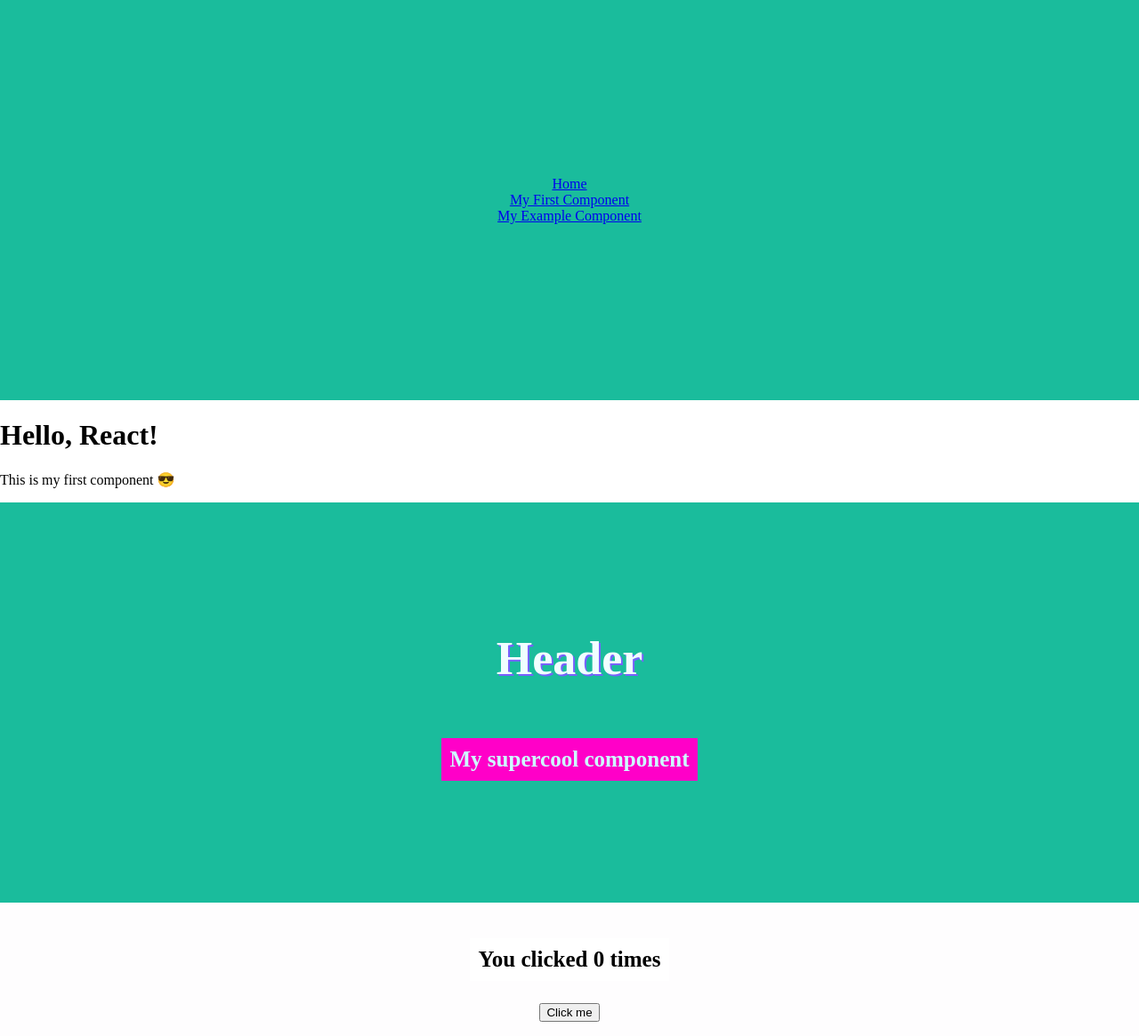
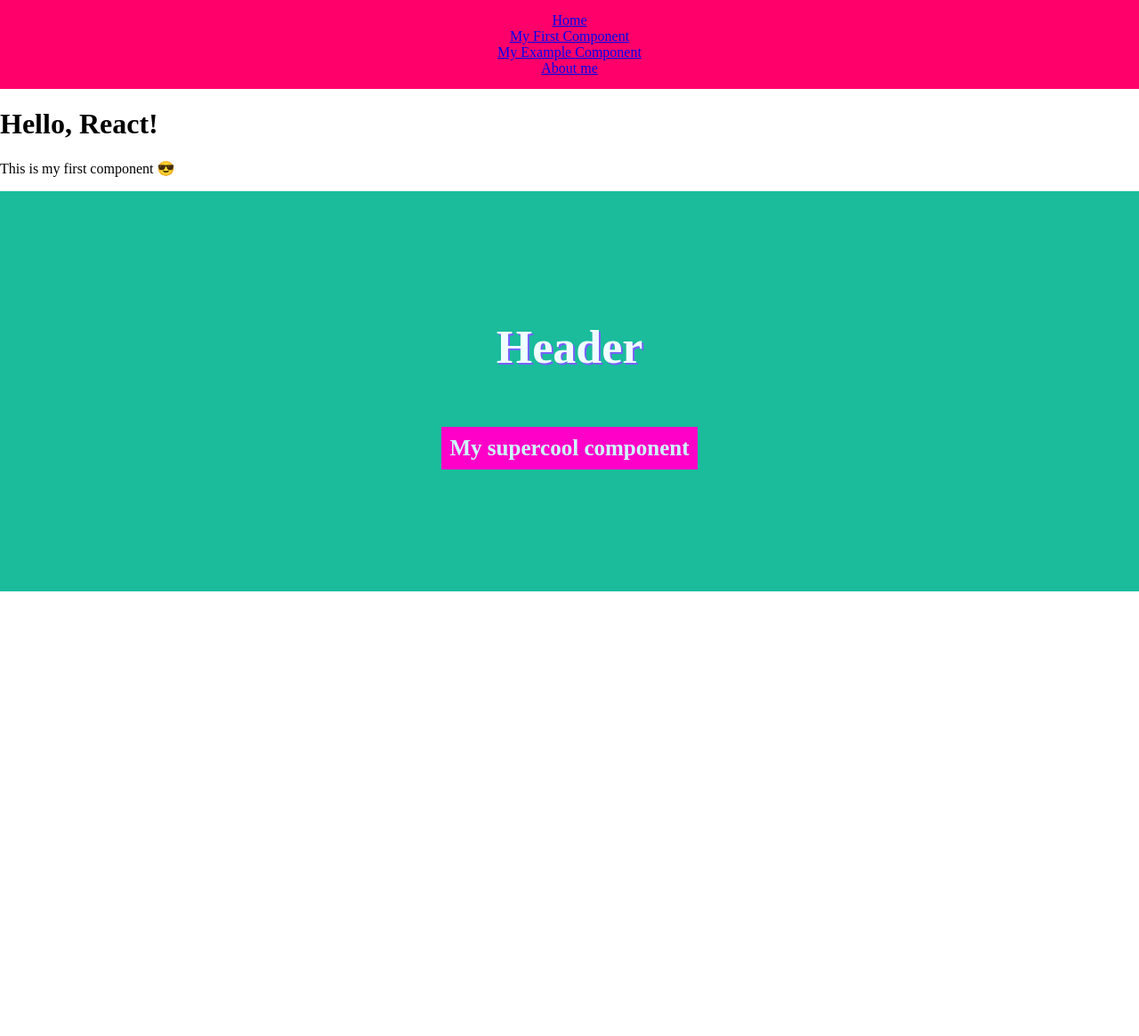
Before and after one commit to lockey2021/juta_portfolio, a React (Create React App) app: page / in a window 1280 px wide. Shown: the whole page at 89% size. After the commit the page ends 800 px from the top, so only its background shows below. Built offline with nearby package versions, Linux system fonts and the light colour scheme.

Commit message:
eleventh upload

```diff
--- a/src/App.tsx
+++ b/src/App.tsx
@@ -9,7 +9,6 @@ const App: React.FC = () => {
     <div>
       <MyFirstComponent />
       <SomeExampleComponent />
-      <ClickCount />
     </div>
   )
 }
--- a/src/components/navbar/navbar.module.scss
+++ b/src/components/navbar/navbar.module.scss
@@ -1,23 +1,9 @@
 .container {
     width: 100%;
-    height: 450px;
-    background: #1abc9c;
+    height: 100px;
+    background: #ff006a;
     display: flex;
     flex-direction: column;
     justify-content: center;
     align-items: center;
-
-    h1 {
-      font-size: 52px;
-      color: azure;
-      text-shadow: 2px 2px #7860ff;
-    }
-
-    p {
-      font-weight: 700;
-      font-size: 25px;
-      color: rgb(206, 255, 255);
-      background: rgb(255, 0, 200);
-      padding: 10px;
-    }
   }
--- a/src/components/navbar/navbar.tsx
+++ b/src/components/navbar/navbar.tsx
@@ -12,6 +12,7 @@ const Navbar: React.FC<NavbarProps> = () => {
       <Link to="/">Home</Link>
       <Link to="/first">My First Component</Link>
       <Link to="/example">My Example Component</Link>
+      <Link to="/aboutme">About me</Link>
     </div>
   )
 }
```
